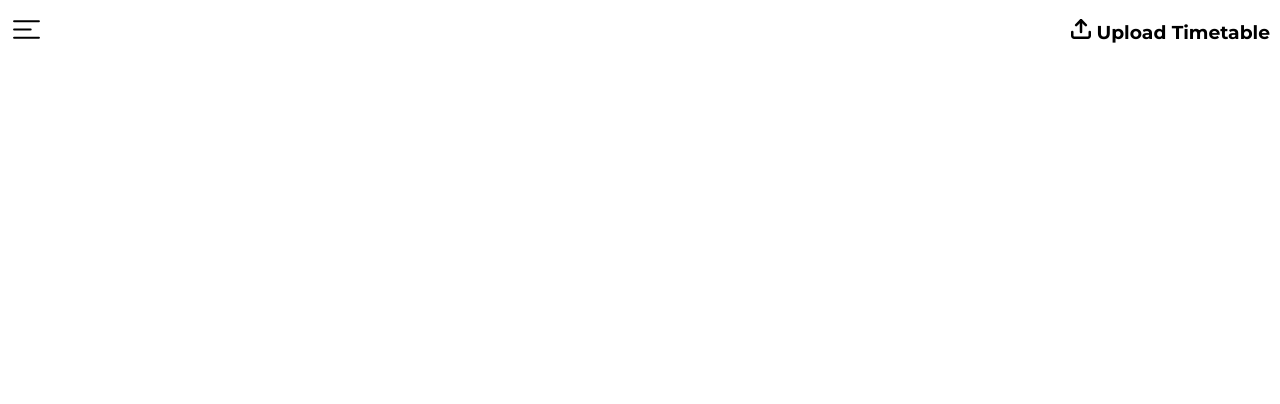
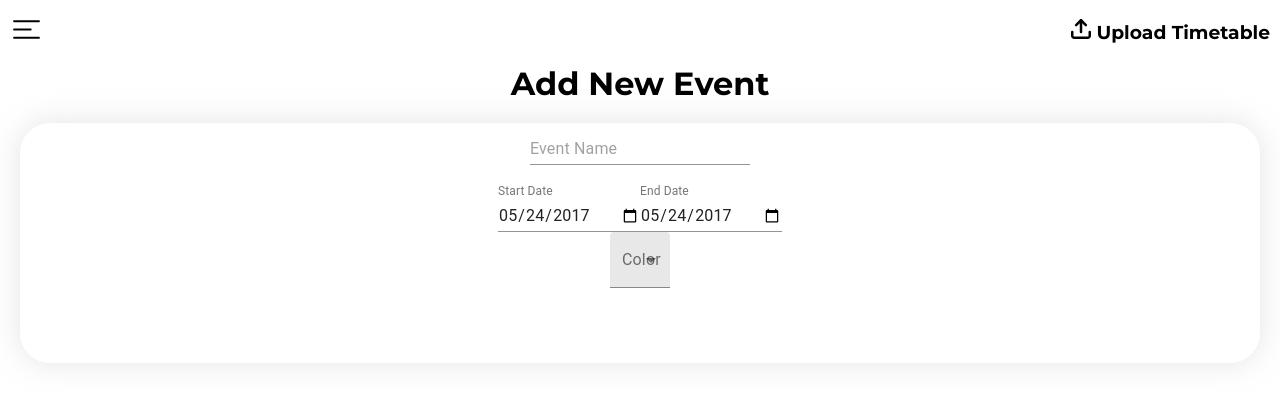
Before and after one commit to shubhdeep128/calendar-timetable, a React (Create React App) app in the folder client/: page /add in a window 1280 px wide. Shown: the top 404 px of the page. Built offline with nearby package versions, Linux system fonts and the light colour scheme.

Commit message:
Formatted date better and some form elements in /add

```diff
--- a/client/package.json
+++ b/client/package.json
@@ -3,10 +3,15 @@
   "version": "0.1.0",
   "private": true,
   "dependencies": {
+    "@date-io/date-fns": "^2.6.1",
+    "@material-ui/core": "^4.9.11",
+    "@material-ui/icons": "^4.9.1",
+    "@material-ui/pickers": "^3.2.10",
     "@testing-library/jest-dom": "^4.2.4",
     "@testing-library/react": "^9.3.2",
     "@testing-library/user-event": "^7.1.2",
     "axios": "^0.19.2",
+    "date-fns": "^2.12.0",
     "react": "^16.13.1",
     "react-dom": "^16.13.1",
     "react-router-dom": "^5.1.2",
--- a/client/src/App.jsx
+++ b/client/src/App.jsx
@@ -2,9 +2,10 @@ import React, { Component } from "react";
 import "./App.css";
 import Nav from "./Nav";
 import About from "./Components/About/About";
-import Order from "./Components/Order/Order";
+import Add from "./Components/Add/Add";
 import Home from "./Components/Home/Home";
 import Schedule from "./Components/Schedule/Schedule";
+
 import { BrowserRouter as Router, Switch, Route } from "react-router-dom";
 
 class App extends Component {
@@ -15,7 +16,7 @@ class App extends Component {
           <Nav />
           <Switch>
             <Route path="/" exact component={Home} />
-            <Route path="/order" exact component={Order} />
+            <Route path="/add" exact component={Add} />
             <Route path="/about" exact component={About} />
             <Route path="/schedule" exact component={Schedule} />
             {/* <Route path="/order/:id" exact component={ItemDetail} /> */}
--- /dev/null
+++ b/client/src/Components/Add/Add.css
@@ -0,0 +1,13 @@
+* {
+  margin: 0;
+  padding: 0;
+  box-sizing: border-box;
+}
+
+body {
+  font-family: "Montserrat", Arial, Helvetica, sans-serif;
+}
+
+input {
+  font-family: "Montserrat", Arial, Helvetica, sans-serif;
+}
--- /dev/null
+++ b/client/src/Components/Add/Add.jsx
@@ -0,0 +1,97 @@
+import React, { Component } from "react";
+import "./Add.css";
+import { Input, TextField, MenuItem } from "@material-ui/core";
+import { makeStyles } from "@material-ui/core/styles";
+import InputLabel from "@material-ui/core/InputLabel";
+import FormHelperText from "@material-ui/core/FormHelperText";
+import FormControl from "@material-ui/core/FormControl";
+import Select from "@material-ui/core/Select";
+
+// import { DesktopDatePicker } from "@material-ui/pickers";
+// import { EventNoteIcon } from "@material-ui/icons";
+
+export default class Add extends Component {
+  render() {
+    return (
+      <div>
+        <h1> Add New Event</h1>
+        <div className="form">
+          <div className="foodCard">
+            <form action="/api/event/add">
+              <Input
+                id="summary"
+                aria-describedby="event-name"
+                placeholder="Event Name"
+              />
+              <br />
+              <br />
+              <TextField
+                id="start"
+                label="Start Date"
+                type="date"
+                defaultValue="2017-05-24"
+                // className={classes.textField}
+                InputLabelProps={{
+                  shrink: true,
+                }}
+              />
+              <TextField
+                id="end"
+                label="End Date"
+                type="date"
+                defaultValue="2017-05-24"
+                // className={classes.textField}
+                InputLabelProps={{
+                  shrink: true,
+                }}
+              />
+              {/* <DesktopDatePicker
+                autoOk
+                variant="outlined"
+                label="Advanced keyboard"
+                placeholder="2018/01/01"
+                inputFormat="yyyy/MM/dd"
+                mask="____/__/__"
+                keyboardIcon={<EventNoteIcon />}
+                value={selectedDate}
+                onChange={(date) => handleDateChange(date)}
+              /> */}
+              <br />
+              <FormControl variant="filled">
+                <InputLabel id="demo-simple-select-filled-label">
+                  Color
+                </InputLabel>
+                <Select
+                  labelId="demo-simple-select-filled-label"
+                  id="demo-simple-select-filled"
+                  //   value={age}
+                  //   onChange={handleChange}
+                >
+                  <MenuItem value="">
+                    <em>None</em>
+                  </MenuItem>
+                  <MenuItem value={10}>Ten</MenuItem>
+                  <MenuItem value={20}>Twenty</MenuItem>
+                  <MenuItem value={30}>Thirty</MenuItem>
+                </Select>
+              </FormControl>
+            </form>
+          </div>
+        </div>
+      </div>
+    );
+  }
+}
+
+// location: 'Home',
+// description: 'This is an event to test universical api',
+// colorId: 1,
+// start: {
+//   dateTime: eventStartTime,
+//   timeZone: 'Asia/Kolkata'
+// },
+// end: {
+//   dateTime: eventEndTime,
+//   timeZone: 'Asia/Kolkata'
+// },
+// colorId: 1,
--- a/client/src/Components/Order/Order.jsx
+++ /dev/null
@@ -1,19 +0,0 @@
-import React from "react";
-import "../../App.css";
-import appLogo from "../../SVGs/pureLogo.svg";
-
-function Order() {
-  return (
-    <div>
-      <img className="appSmallLogo" src={appLogo} alt="App Logo" />
-      <h1> Order Page </h1>
-      <div className="items">
-        <div className="foodCard">
-          <h1>Pav Bhaji</h1>
-        </div>
-      </div>
-    </div>
-  );
-}
-
-export default Order;
--- a/client/src/Components/Schedule/Schedule.css
+++ b/client/src/Components/Schedule/Schedule.css
@@ -21,6 +21,7 @@ body {
 
 .upComingChild {
     padding: 20px;
+    min-width: 500px;
     margin: 5px 0px 5px 0px;
     text-align: left;
     border-radius: 5px;
@@ -32,6 +33,7 @@ body {
     display: flex;
     flex-direction: row;
     justify-content: space-between;
+    flex-wrap: wrap;
 }
 
 
@@ -42,4 +44,11 @@ body {
         text-align: center;
         max-width: 500px;
     }
+
+    .upComingChild {
+        padding: 20px;
+        min-width: 90vw;
+    }
+
+
 }
--- a/client/src/Components/Schedule/Schedule.jsx
+++ b/client/src/Components/Schedule/Schedule.jsx
@@ -27,8 +27,12 @@ export default class Schedule extends Component {
             <div className="upComingChild">
               <h1>{data.summary}</h1>
               <div className="details">
-                <div className="startDate">{data.start.dateTime}</div>
-                <div className="endDate">{data.start.dateTime}</div>
+                <div className="startDate">
+                  From: {data.start.dateTime.substring(0, 10)}
+                </div>
+                <div className="endDate">
+                  To: {data.end.dateTime.substring(0, 10)}
+                </div>
               </div>
             </div>
           ))}
```
Also changed, not shown: client/src/Components/Order/ItemDetail.jsx (deleted), 1 other file (tests, documents, lock files or other folders).
